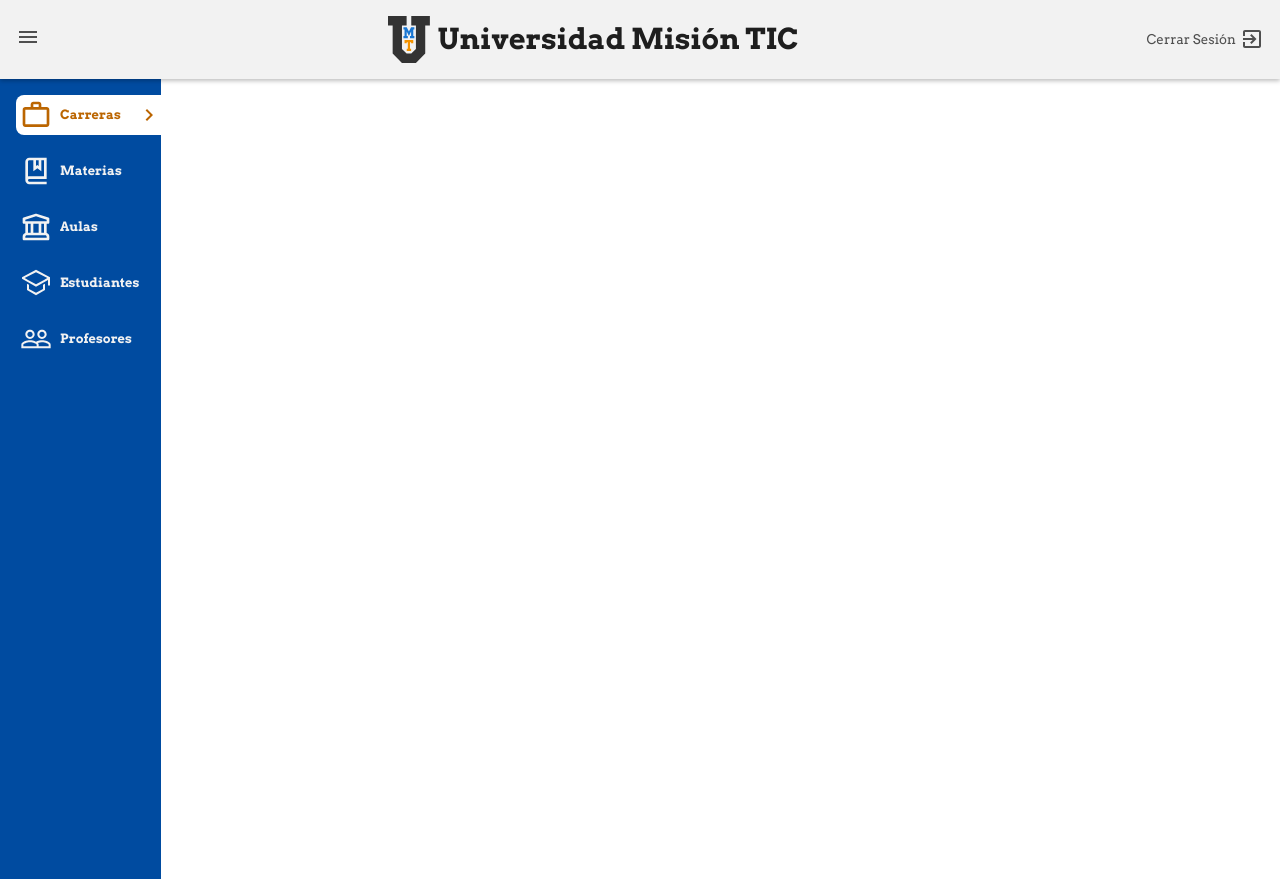
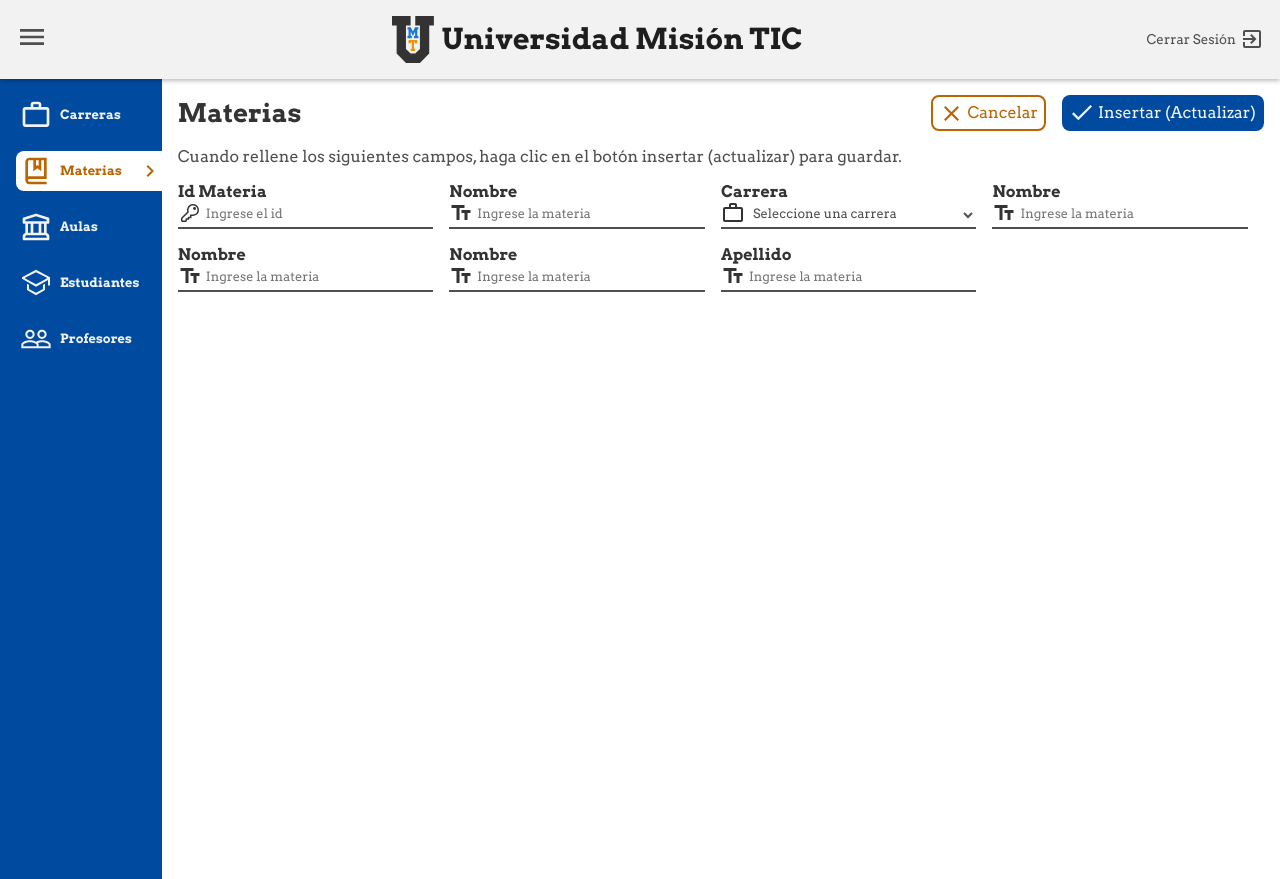
Before and after one commit to J4ckDev/MisionTic2022, a plain HTML site: page Ciclo3/Maquetas/nuevoeditar.html in a window 1280 px wide. Drawn offline with Linux system fonts and the light colour scheme.

Commit message:
Maquetas terminadas

```diff
--- a/Ciclo3/Maquetas/css/button.css
+++ b/Ciclo3/Maquetas/css/button.css
@@ -4,13 +4,14 @@
   justify-content: start;
   width: fit-content;
   width: -moz-fit-content;
-  height: 2.25rem;
+  max-height: 2.25rem;
   border: none;
   border-radius: 0.5rem;
   font-size: var(--p-normal);
   font-family: var(--typography);
   padding: var(--spacing-small);
   cursor: pointer;
+  box-sizing: border-box;
 }
 
 .btn:hover {
--- a/Ciclo3/Maquetas/css/data.css
+++ b/Ciclo3/Maquetas/css/data.css
@@ -20,7 +20,10 @@
     grid-template-columns: auto auto;
 }
 
+#controls > :first-child{
+    margin-right: var(--spacing-medium);
+}
+
 #search{
     width: 20rem;
-    margin-right: var(--spacing-large);
 }
--- /dev/null
+++ b/Ciclo3/Maquetas/css/form.css
@@ -0,0 +1,13 @@
+#form-data {
+  display: grid;
+  grid-template-columns: 1fr 1fr 1fr 1fr;
+  padding-top: var(--spacing-medium);
+}
+
+#form-data > .form-control {
+  margin-right: var(--spacing-medium);
+}
+
+#form-data > .form-control:nth-child(n + 5) {
+  margin-top: var(--spacing-medium);
+}
--- a/Ciclo3/Maquetas/nuevoeditar.html
+++ b/Ciclo3/Maquetas/nuevoeditar.html
@@ -6,7 +6,10 @@
     <meta name="viewport" content="width=device-width, initial-scale=1.0" />
     <link rel="stylesheet" href="./css/main.css" />
     <link rel="stylesheet" href="./css/menu.css" />
-    <link rel="stylesheet" href="./css/data.css">
+    <link rel="stylesheet" href="./css/data.css" />
+    <link rel="stylesheet" href="./css/button.css" />
+    <link rel="stylesheet" href="./css/input.css" />
+    <link rel="stylesheet" href="./css/form.css" />
     <link
       rel="icon"
       type="image/png"
@@ -41,7 +44,7 @@
   <body id="body-data-view">
     <header id="header-data-view" class="bg-ligth-3">
       <label id="menu-button" for="menu-check">
-        <svg class="icon">
+        <svg id="menu-icon">
           <use href="./img/icons.svg#menu"></use>
         </svg>
       </label>
@@ -64,57 +67,57 @@
       <div id="menu" class="bg-primary-dark">
         <input type="checkbox" id="menu-check" checked />
         <nav id="menu-content">
-          <button class="menu-button bg-transparent text-ligth-3 active">
-            <div class="icon-text">
+          <button class="menu-button bg-transparent text-ligth-3">
+            <span class="icon-text">
               <svg class="icon-menu">
                 <use href="./img/icons.svg#carreras"></use>
               </svg>
               <span class="text-menu text-h6">Carreras</span>
-            </div>
+            </span>
+            <svg class="icon">
+              <use href="./img/icons.svg#pagina-siguiente"></use>
+            </svg>
+          </button>
+          <button class="menu-button bg-transparent text-ligth-3 active">
+            <span class="icon-text">
+              <svg class="icon-menu">
+                <use href="./img/icons.svg#materias"></use>
+              </svg>
+              <span class="text-menu text-h6">Materias</span>
+            </span>
             <svg class="icon">
               <use href="./img/icons.svg#pagina-siguiente"></use>
             </svg>
           </button>
           <button class="menu-button bg-transparent text-ligth-3">
-            <div class="icon-text">
+            <span class="icon-text">
               <svg class="icon-menu">
-                <use href="./img/icons.svg#materias"></use>
+                <use href="./img/icons.svg#aulas"></use>
               </svg>
-              <span class="text-menu text-h6">Materias</span>
-            </div>
+              <span class="text-menu text-h6">Aulas</span>
+            </span>
             <svg class="icon">
               <use href="./img/icons.svg#pagina-siguiente"></use>
             </svg>
           </button>
           <button class="menu-button bg-transparent text-ligth-3">
-            <div class="icon-text">
+            <span class="icon-text">
               <svg class="icon-menu">
-                <use href="./img/icons.svg#aulas"></use>
+                <use href="./img/icons.svg#estudiantes"></use>
               </svg>
-              <span class="text-menu text-h6">Aulas</span>
-            </div>
+              <span class="text-menu text-h6">Estudiantes</span>
+            </span>
             <svg class="icon">
               <use href="./img/icons.svg#pagina-siguiente"></use>
             </svg>
           </button>
           <button class="menu-button bg-transparent text-ligth-3">
-            <div class="icon-text">
-              <svg class="icon-menu">
-                <use href="./img/icons.svg#estudiantes"></use>
-              </svg>
-              <span class="text-menu text-h6">Estudiantes</span>
-            </div>
-            <svg class="icon">
-              <use href="./img/icons.svg#pagina-siguiente"></use>
-            </svg>
-          </button>
-          <button class="menu-button bg-transparent text-ligth-3">
-            <div class="icon-text">
+            <span class="icon-text">
               <svg class="icon-menu">
                 <use href="./img/icons.svg#profesores"></use>
               </svg>
               <span class="text-menu text-h6">Profesores</span>
-            </div>
+            </span>
             <svg class="icon">
               <use href="./img/icons.svg#pagina-siguiente"></use>
             </svg>
@@ -122,7 +125,133 @@
         </nav>
       </div>
       <div id="data">
-
+        <div id="header-data">
+          <h2 class="text-h2 text-dark-2 margin-none">Materias</h2>
+          <div id="controls">
+            <button class="btn outline text-secondary-dark bg-transparent">
+              <svg class="icon">
+                <use href="./img/icons.svg#cancelar-eliminar"></use>
+              </svg>
+              Cancelar
+            </button>
+            <label for="submit" class="btn text-ligth-3 bg-primary-dark">
+              <svg class="icon">
+                <use href="./img/icons.svg#aceptar"></use>
+              </svg>
+              Insertar (Actualizar)
+            </label>
+          </div>
+        </div>
+        <p id="detail" class="text-dark-3 margin-none">
+          Cuando rellene los siguientes campos, haga clic en el botón insertar
+          (actualizar) para guardar.
+        </p>
+        <form id="form-data">
+          <div class="form-control text-dark-2">
+            <label class="label" for="id-materia">Id Materia</label>
+            <div class="input-with-icon">
+              <input
+                id="id-materia"
+                type="text"
+                class="input text-dark-3"
+                placeholder="Ingrese el id"
+                required
+              />
+              <svg class="icon">
+                <use href="./img/icons.svg#id"></use>
+              </svg>
+            </div>
+          </div>
+          <div class="form-control text-dark-2">
+            <label class="label" for="nombre">Nombre</label>
+            <div class="input-with-icon">
+              <input
+                id="nombre"
+                type="text"
+                class="input text-dark-3"
+                placeholder="Ingrese la materia"
+                required
+              />
+              <svg class="icon">
+                <use href="./img/icons.svg#texto"></use>
+              </svg>
+            </div>
+          </div>
+          <div class="form-control text-color-dark-2">
+            <label class="label" for="carrera">Carrera</label>
+            <div class="input-with-icon">
+              <select id="carrera" class="input text-dark-3" required>
+                <option value="" selected disabled>Seleccione una carrera</option>
+                <option value="1">
+                  Ingeniería Electrónica y Telecomunicaciones
+                </option>
+                <option value="2">Filosofía</option>
+                <option value="3">Biología</option>
+                <option value="4">Medicina</option>
+              </select>
+              <svg class="icon">
+                <use href="./img/icons.svg#carreras"></use>
+              </svg>
+            </div>
+          </div>
+          <div class="form-control text-dark-2">
+            <label class="label" for="nombre">Nombre</label>
+            <div class="input-with-icon">
+              <input
+                id="nombre"
+                type="text"
+                class="input text-dark-3"
+                placeholder="Ingrese la materia"
+              />
+              <svg class="icon">
+                <use href="./img/icons.svg#texto"></use>
+              </svg>
+            </div>
+          </div>
+          <div class="form-control text-dark-2">
+            <label class="label" for="nombre">Nombre</label>
+            <div class="input-with-icon">
+              <input
+                id="nombre"
+                type="text"
+                class="input text-dark-3"
+                placeholder="Ingrese la materia"
+              />
+              <svg class="icon">
+                <use href="./img/icons.svg#texto"></use>
+              </svg>
+            </div>
+          </div>
+          <div class="form-control text-dark-2">
+            <label class="label" for="nombre">Nombre</label>
+            <div class="input-with-icon">
+              <input
+                id="nombre"
+                type="text"
+                class="input text-dark-3"
+                placeholder="Ingrese la materia"
+              />
+              <svg class="icon">
+                <use href="./img/icons.svg#texto"></use>
+              </svg>
+            </div>
+          </div>
+          <div class="form-control text-dark-2">
+            <label class="label" for="nombre">Apellido</label>
+            <div class="input-with-icon">
+              <input
+                id="nombre"
+                type="text"
+                class="input text-dark-3"
+                placeholder="Ingrese la materia"
+              />
+              <svg class="icon">
+                <use href="./img/icons.svg#texto"></use>
+              </svg>
+            </div>
+          </div>
+          <button id="submit" type="submit" style="display: none;">Prueba</button>
+        </form>
       </div>
     </div>
   </body>
```
Also changed, not shown: Ciclo3/Maquetas/index.html (+2 -7 lines), Ciclo3/Maquetas/vistatabla.html (renamed from Ciclo3/Maquetas/materias.html, +11 -11 lines).
